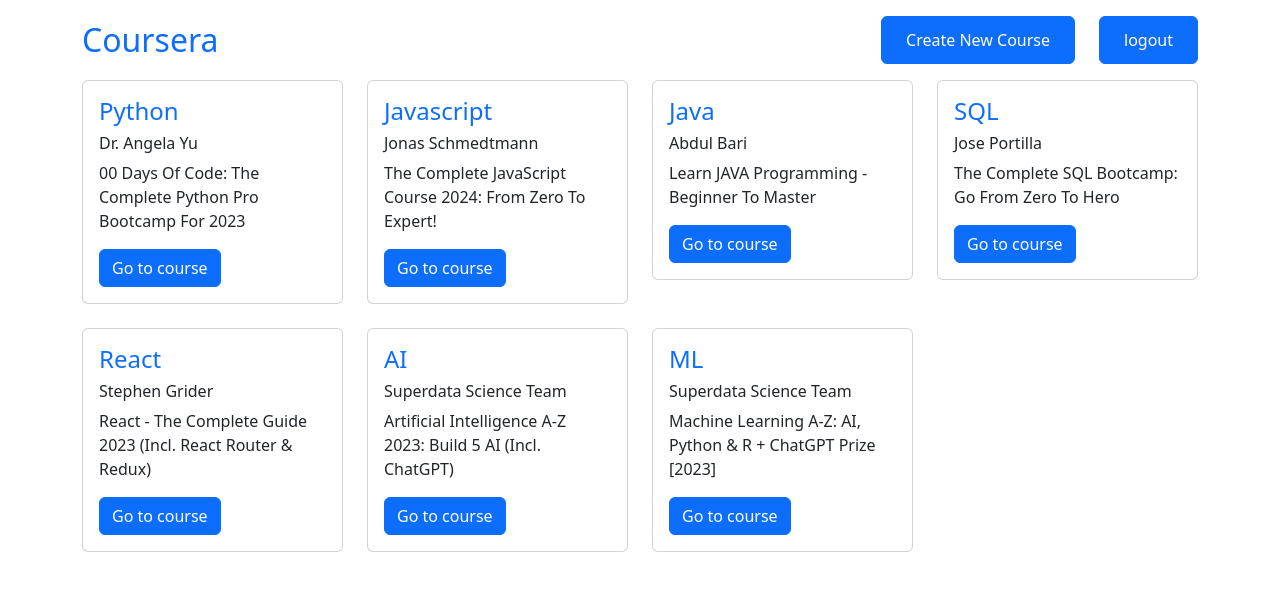
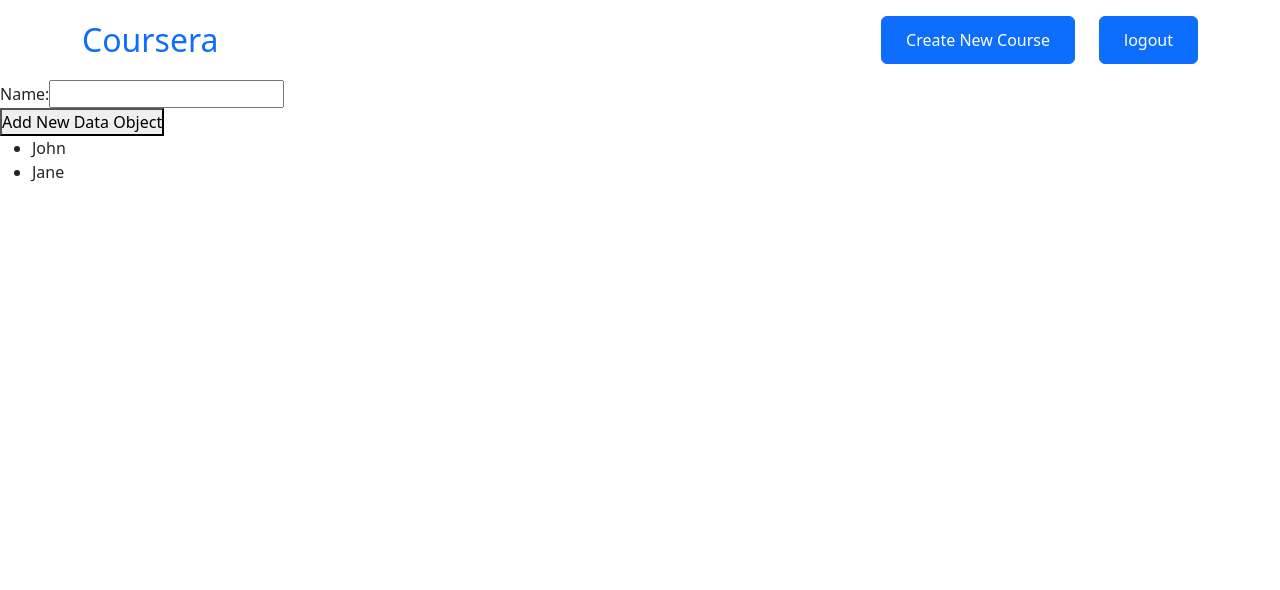
Before and after one commit to monika8848/courseApplication, a React (Vite) app: page /home in a window 1280 px wide. Shown: the top 590 px of the page. Built offline with nearby package versions, Linux system fonts and the light colour scheme.

Commit message:
post course functionality

```diff
--- a/src/components/Courses/CoursesCard.tsx
+++ b/src/components/Courses/CoursesCard.tsx
@@ -1,113 +1,140 @@
-import React, { useEffect, useState } from "react";
-import courseData from "../../dataset/courseData";
-import { useNavigate } from "react-router";
+// import React, { useEffect, useState } from "react";
+// import courseData from "../../dataset/courseData";
+// import { useNavigate } from "react-router";
 
-const CoursesCard = ({ newCourse }: any) => {
-  const navigate = useNavigate();
-  const [submittedDataArray, setSubmittedDataArray] = useState<any>([]);
-  const [submittedArray, setSubmittedArray] = useState<any>([]);
+// const CoursesCard = ({ newCourse }: any) => {
+//   const navigate = useNavigate();
+//   const [submittedDataArray, setSubmittedDataArray] = useState<any>();
 
-  console.log("newCourse", newCourse);
+//   console.log("newCourse", newCourse);
+//   console.log("submittedDataArray",submittedDataArray)
 
-  const handelGoToCourse = () => {
-    navigate("detail-page");
+//   const handelGoToCourse = () => {
+//     navigate("detail-page");
+//   };
+
+
+
+//   useEffect(() => {
+
+//       setSubmittedDataArray(courseData);
+
+
+//     // let newArray:any = [];
+//     // newArray.push(submittedDataArray)
+//     // return newArray;
+
+//   }, []);
+
+//   useEffect(() => {
+//     if (newCourse) {
+//       setSubmittedDataArray((prevArray: any) => [...prevArray, newCourse]);
+
+//     }
+//     // let newArray:any = [];
+//     // newArray.push(submittedDataArray)
+//     // return newArray;
+
+//   }, [newCourse]);
+
+
+
+//   console.log("data", submittedDataArray);
+//   return (
+//     <div className="container">
+//       <div className="row">
+//         {submittedDataArray?.length > 0 &&
+//           submittedDataArray?.map((item: any, index: any) => {
+//             return (
+//               <div className="col-md-3 mb-4" key={index}>
+//                 <div className="card" key={index}>
+//                   {/* <img src={item.img} className="card-img-top" alt="course-img" /> */}
+//                   <div className="card-body">
+//                     <h4 className="card-title text-capitalize blue">
+//                       {item.title}
+//                     </h4>
+//                     <h6 className="text-capitalize">{item.course_by}</h6>
+//                     <p className="card-text text-capitalize">
+//                       {item.description}
+//                     </p>
+//                     <a onClick={handelGoToCourse} className="btn btn-primary">
+//                       Go to course
+//                     </a>
+//                   </div>
+//                 </div>
+//               </div>
+//             );
+//           })}
+//       </div>
+
+//       {/* <div className="row">
+//       {submittedDataArray.map((item: any, index: any) => {
+//           return (
+//             <div className="col-md-3 mb-4">
+
+//               <div className="card" key={index}>
+//                 <div className="card-body">
+//                   <h4 className="card-title text-capitalize blue">
+//                     {item.title}
+//                   </h4>
+//                   <h6 className="text-capitalize">{item.name}</h6>
+//                   <p className="card-text text-capitalize">
+//                     {item.description}
+//                   </p>
+//                   <a onClick={handelGoToCourse} className="btn btn-primary">
+//                     Go to course
+//                   </a>
+
+//                 </div>
+//               </div>
+//             </div>
+//           );
+//         })}
+
+//       </div> */}
+//     </div>
+//   );
+// };
+
+// export default CoursesCard;
+
+
+import React, { useState } from 'react';
+const CoursesCard = () => {
+  const initialData = [
+    { id: 1, name: 'John' },
+    { id: 2, name: 'Jane' },
+    // ... other data objects
+  ];
+  const [data, setData] = useState(initialData);
+  const [newName, setNewName] = useState('');
+  const addNewDataObject = () => {
+    if (newName.trim() !== '') {
+      const newDataObject = { id: data.length + 1, name: newName };
+      // Update the state with the new data object
+      setData(prevData => [...prevData, newDataObject]);
+      // Clear the form input
+      setNewName('');
+    }
   };
-
-  // useEffect(() => {
-  //   console.log("newCourse", newCourse);
-  //   // setSubmittedDataArray((prevArray: any) => {
-  //   //   console.log("prevArray", prevArray);
-  //   //   return [...prevArray, newCourse];
-  //   // });
-  //   if (newCourse) {
-  //     setSubmittedDataArray((prevArray: any) => {
-  //       const newArray = [...prevArray];
-  //       newArray.push(newCourse);
-  //       return newArray;
-  //     });
-
-  //   }
-  //   setSubmittedArray({...submittedDataArray})
-
-  //   console.log("setSubmittedArray", submittedArray);
-  // }, [newCourse]);
-
-  useEffect(() => {
-    if (newCourse) {
-      setSubmittedDataArray((prevArray: any) => [...prevArray, newCourse]);
-    }
-  }, [newCourse]);
-
-  //   const Data =[];
-  //    Data.push(...courseData);
-  // console.log("data", Data)
-
-  // console.log("submittedDataArray", submittedDataArray);
-  // const submittedDataArray:any = [];
-  // submittedDataArray.push(...newCourse)
-
-  const Data = [...courseData, ...submittedDataArray];
-  console.log("data", Data);
-
-  useEffect(() => {
-    const Data = [...courseData, ...submittedDataArray];
-    console.log("data", Data);
-  }, [submittedDataArray]);
-
   return (
-    <div className="container">
-      <div className="row">
-        {Data.length > 0 &&
-          Data.map((item: any, index: any) => {
-            return (
-              <div className="col-md-3 mb-4" key={index}>
-                <div className="card" key={index}>
-                  {/* <img src={item.img} className="card-img-top" alt="course-img" /> */}
-                  <div className="card-body">
-                    <h4 className="card-title text-capitalize blue">
-                      {item.title}
-                    </h4>
-                    <h6 className="text-capitalize">{item.course_by}</h6>
-                    <p className="card-text text-capitalize">
-                      {item.description}
-                    </p>
-                    <a onClick={handelGoToCourse} className="btn btn-primary">
-                      Go to course
-                    </a>
-                  </div>
-                </div>
-              </div>
-            );
-          })}
+    <div>
+      <div>
+        <label htmlFor="newName">Name:</label>
+        <input
+          type="text"
+          id="newName"
+          value={newName}
+          onChange={(e) => setNewName(e.target.value)}
+        />
       </div>
-
-      {/* <div className="row">
-      {submittedDataArray.map((item: any, index: any) => {
-          return (
-            <div className="col-md-3 mb-4">
-
-              <div className="card" key={index}>
-                <div className="card-body">
-                  <h4 className="card-title text-capitalize blue">
-                    {item.title}
-                  </h4>
-                  <h6 className="text-capitalize">{item.name}</h6>
-                  <p className="card-text text-capitalize">
-                    {item.description}
-                  </p>
-                  <a onClick={handelGoToCourse} className="btn btn-primary">
-                    Go to course
-                  </a>
-
-                </div>
-              </div>
-            </div>
-          );
-        })}
-
-      </div> */}
+      <button onClick={addNewDataObject}>Add New Data Object</button>
+      <ul>
+        {data.map(item => (
+          <li key={item.id}>{item.name}</li>
+        ))}
+      </ul>
     </div>
   );
 };
-
 export default CoursesCard;
--- a/src/components/Courses/CreateCourse.tsx
+++ b/src/components/Courses/CreateCourse.tsx
@@ -114,7 +114,7 @@
           </Modal.Body>
         </Modal>
         <div className="" style={{ display: "none" }}>
-          <CoursesCard newCourse={submittedData} />
+          {/* <CoursesCard newCourse={submittedData} /> */}
         </div>
       </div>
     </>
```
